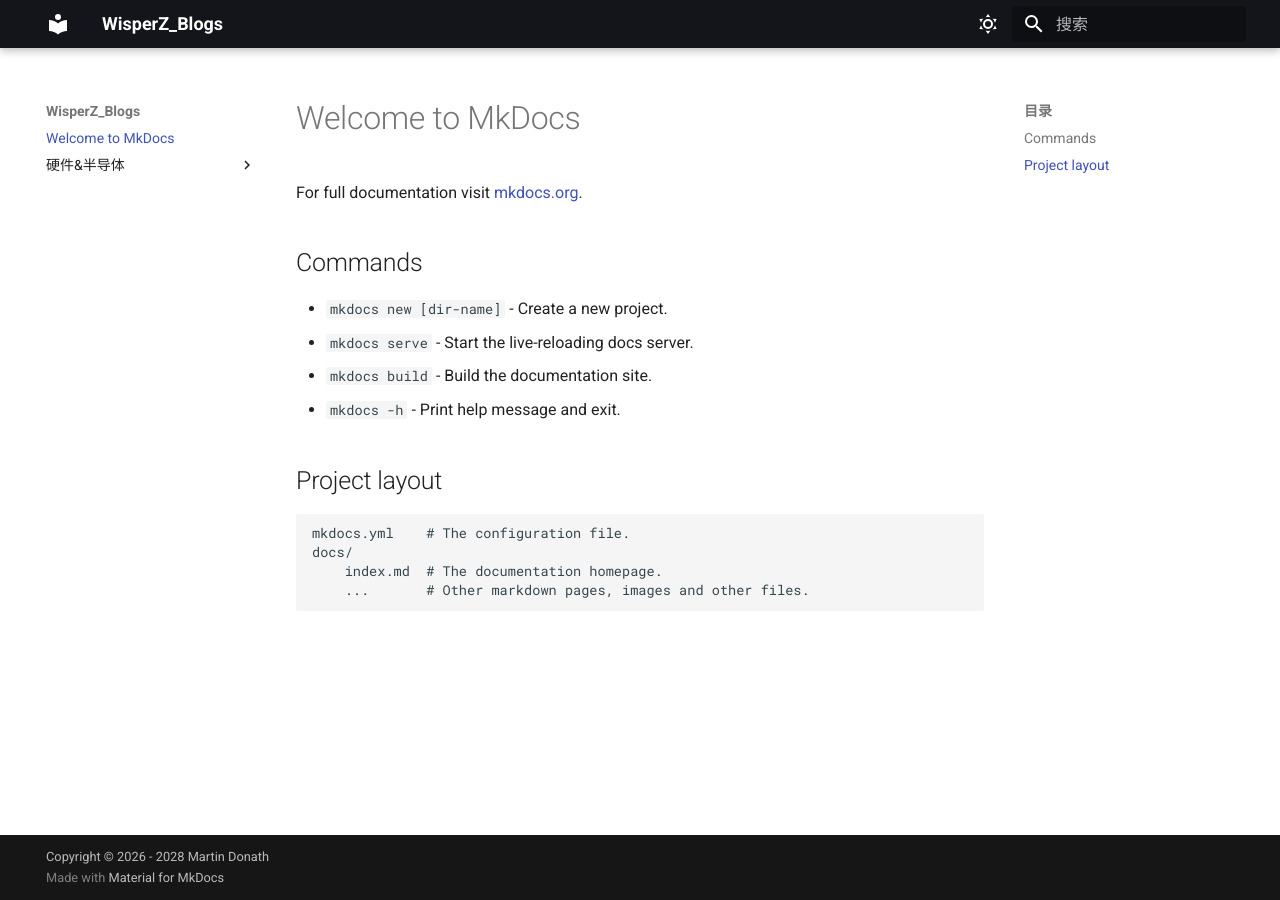
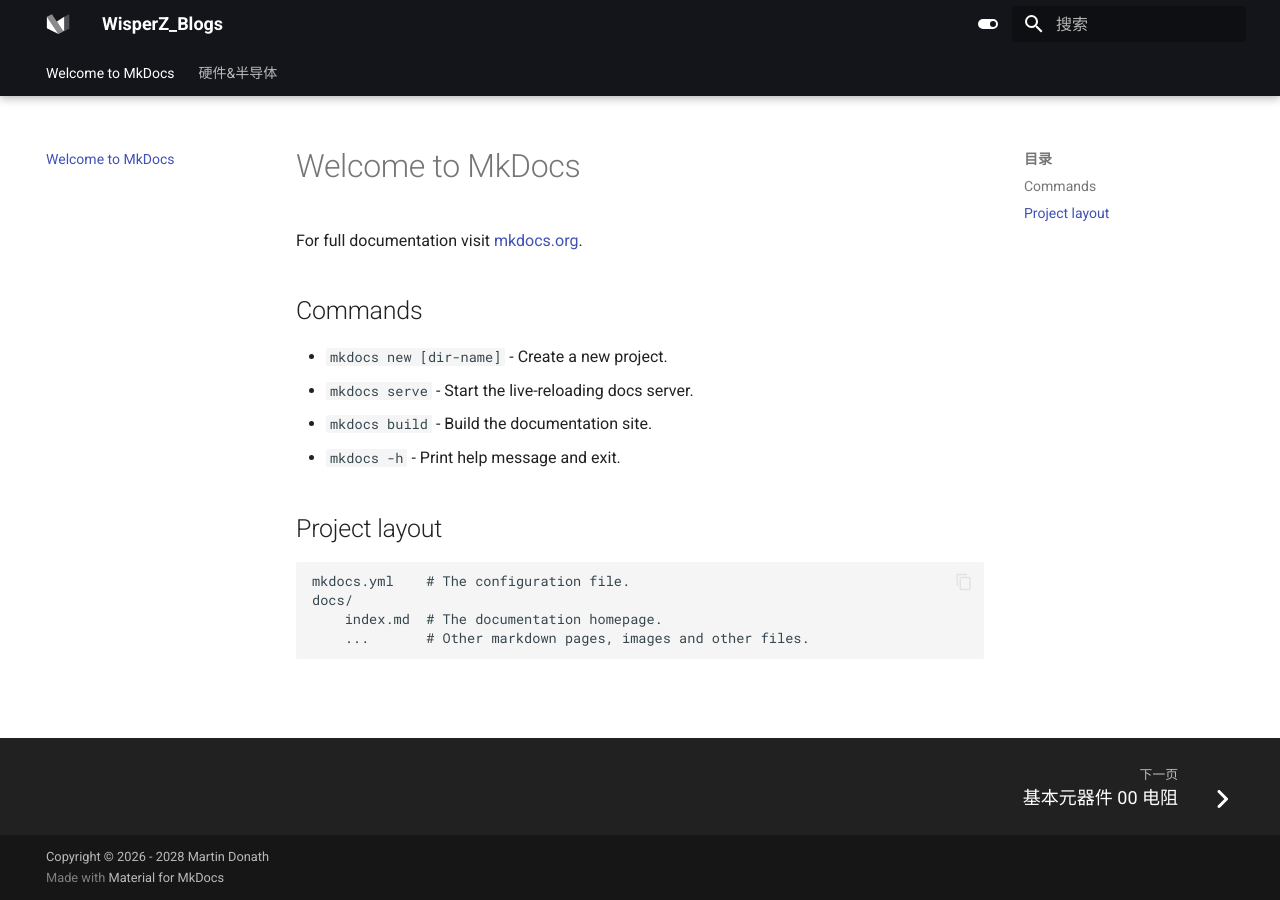
Before and after one commit to WisperZ/WisperZ_Blogs, an MkDocs documentation site: the page built from docs/index.md, in a window 1280 px wide. Built offline with MkDocs 1.6.1 and Material for MkDocs 9.7.7, drawn with Linux system fonts in a browser that asks for light colours.

Commit message:
mkdocs:add new feature

```diff
--- a/mkdocs.yml
+++ b/mkdocs.yml
@@ -27,14 +27,40 @@ markdown_extensions: #Markdown拓展,添加之后可以支持更多的Markdown
 
 theme:
   name: "material" #使用Mkdocs-Material主题#
-
+  features: # 功能
+    - announce.dismiss # 可以叉掉公告的功能
+    - content.action.edit # 编辑按钮，似乎没啥用
+    - content.action.view # 查看按钮，似乎没啥用
+    - content.code.annotate # 代码注释，具体不清楚
+    - content.code.copy # 复制代码按钮
+    # - content.code.select # 选择代码按钮
+    # - content.tabs.link # 链接标签
+    - content.tooltips # 不太清楚呢这个
+    # - header.autohide # 自动隐藏header
+    - navigation.expand # 默认展开导航栏
+    - navigation.footer # 底部导航栏
+    - navigation.indexes # 索引按钮可以直接触发文件，而不是只能点击其下属选项浏览，这个功能可以给对应的section提供很好的预览和导航功能
+    # - navigation.instant # 瞬间加载 - 如果这个开着，那么语言切换后就会跳转至首页，所以我关掉了
+    - navigation.instant.prefetch # 预加载
+    - navigation.instant.progress # 进度条
+    - navigation.path # 导航路径， 目前好像没啥用
+    # - navigation.prune # 只构建可见的页面
+    - navigation.sections # 导航栏的section
+    - navigation.tabs # 顶级索引被作为tab
+    - navigation.tabs.sticky # tab始终可见
+    - navigation.top # 开启顶部导航栏
+    - navigation.tracking # 导航栏跟踪
+    - search.highlight # 搜索高亮
+    - search.share # 搜索分享
+    - search.suggest # 搜索建议
+    - toc.follow # 目录跟踪-页面右侧的小目录
   palette:
     - media: "(prefers-color-scheme: light)"   # 浅色模式
       scheme: default
       primary: black        # 主色，标题、文字
       accent: teal          # 强调色，按钮、链接等
       toggle:
-        icon: material/weather-sunny
+        icon: material/toggle-switch
         name: 切换到夜间模式
 
     - media: "(prefers-color-scheme: dark)"    # 深色模式
@@ -42,6 +68,18 @@ theme:
       primary: teal         # 夜间主色
       accent: cyan          # 夜间强调色，细节按钮、链接
       toggle:
-        icon: material/weather-night
+        icon: material/toggle-switch-off
         name: 切换到日间模式
+  font: # 字体，大概率不需要换
+    text: Roboto
+    code: Roboto Mono
+  # favicon: assets/favicon.png # 网站图标 似乎不需要管
+  icon: # 一些用到的icon
+    logo: logo
+    previous: fontawesome/solid/angle-left
+    next: fontawesome/solid/angle-right
+    tag:
+      default-tag: fontawesome/solid/tag
+      hardware-tag: fontawesome/solid/microchip
+      software-tag: fontawesome/solid/laptop-code
   language: zh
```
Also changed, not shown: docs/assets/background.png (added).
